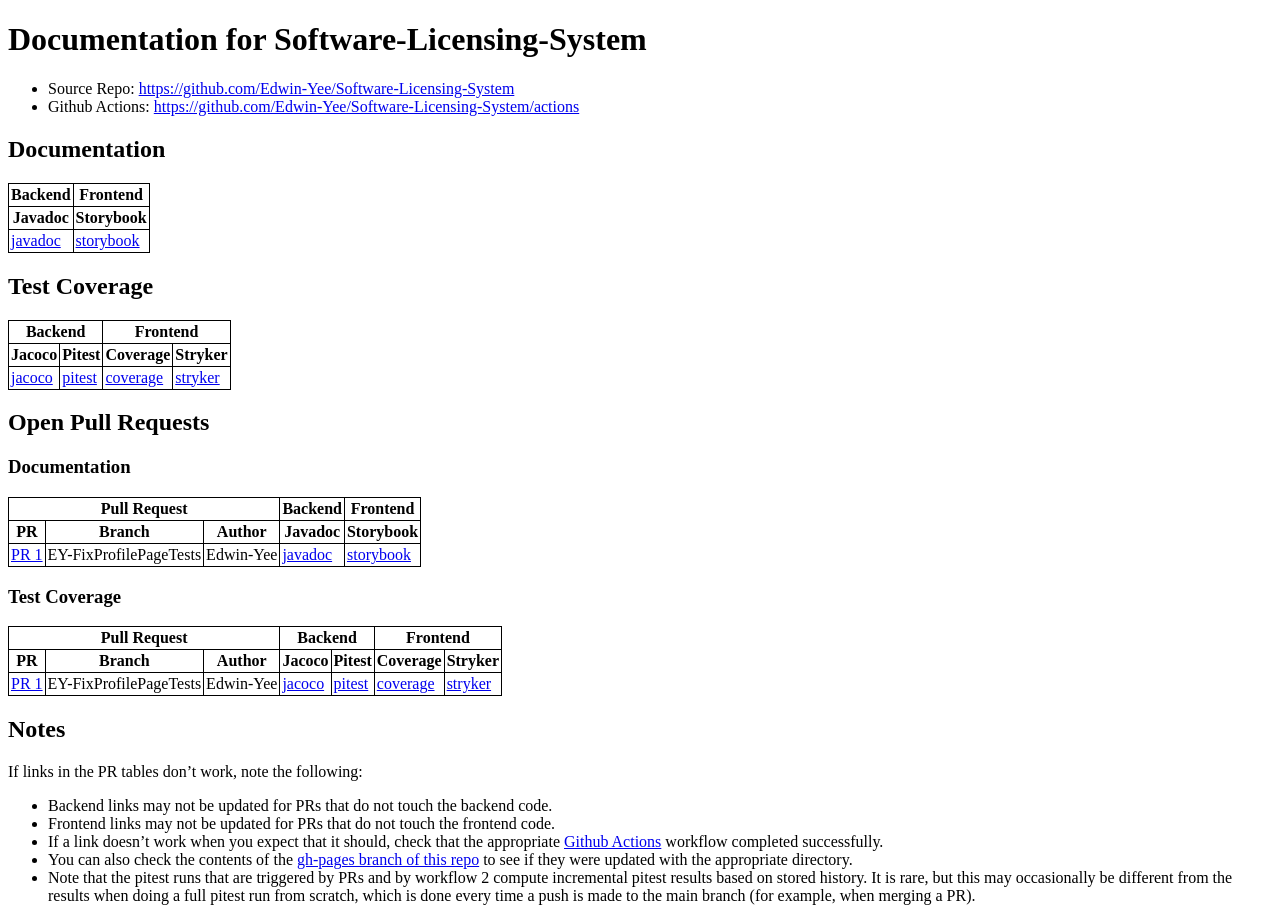
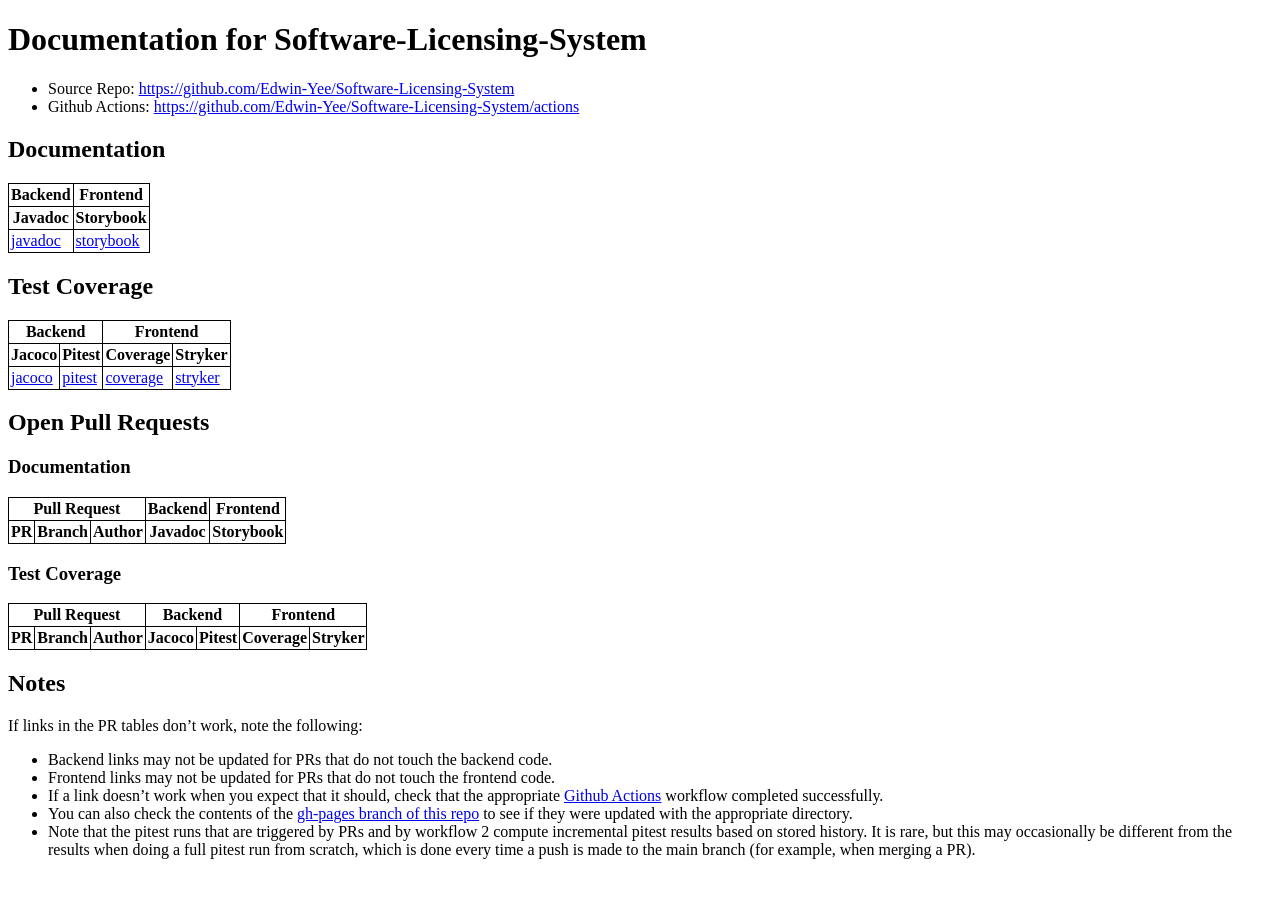
Before and after one commit to Edwin-Yee/Software-Licensing-System, a Jekyll site: the page built from index.md, in a window 1280 px wide. Built offline with Jekyll 4.4.1, drawn with Linux system fonts in a browser that asks for light colours; our own code applies the rules of GitHub Pages for plain Markdown files; after the commit the page ends 900 px from its top, so only the background shows below that.

Commit message:
Deploying to gh-pages from @ Edwin-Yee/Software-Licensing-System@6aba112ca78771cc1205bdf138e5a7b41fbe7fad 🚀

```diff
--- a/_config.yml
+++ b/_config.yml
@@ -23,4 +23,4 @@
 repo: Edwin-Yee/Software-Licensing-System
 owner: Edwin-Yee
 repo_name: Software-Licensing-System
-pull_requests: [{"author":{"id":"U_kgDOBXqlLw","is_bot":false,"login":"Edwin-Yee","name":"Edwin-Yee"},"headRefName":"EY-FixProfilePageTests","number":1,"title":"Fixed Profile Page Tests","url":"https://github.com/Edwin-Yee/Software-Licensing-System/pull/1"}]
+pull_requests: []
```
